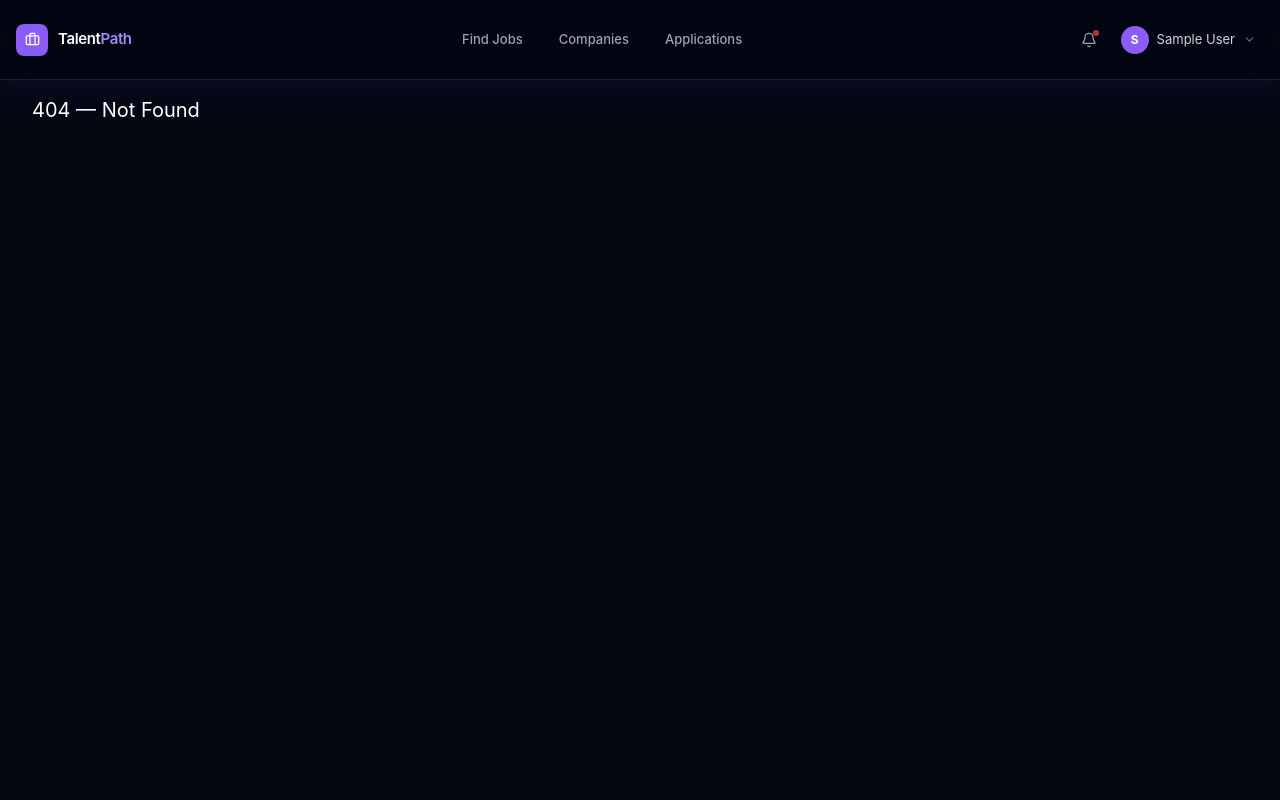
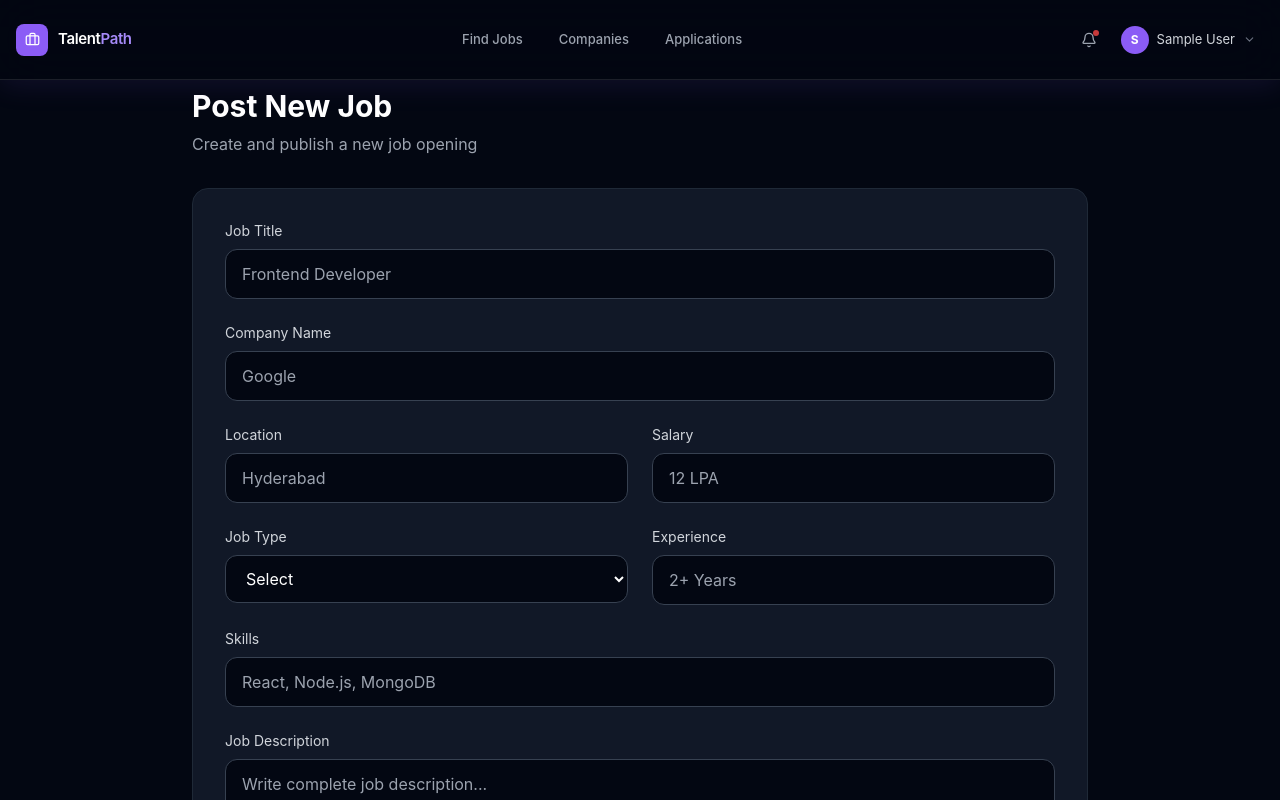
Before and after one commit to ad-Dinesh/placement-system, a React app in the folder frontend/: page /recruiter/postjob in a window 1280 px wide. Before the commit this address had no page. Shown: the top 800 px of the page. Built offline with nearby package versions, Linux system fonts and the light colour scheme; sample sign-in values are in the browser's storage; the HTML template or start-up script is replaced by a standard one.

Commit message:
postjob page

```diff
--- a/frontend/src/App.jsx
+++ b/frontend/src/App.jsx
@@ -17,6 +17,7 @@ import Applications from "./components/Applications";
 
 import Dashboard from "./components/Dashboard";
 import RecruiterDashboard from "./components/admin/RecruiterDashboard";
+import PostJob from "./components/admin/Postjob";
 
 
 // Not Found Page
@@ -142,6 +143,14 @@ function AppRoutes() {
               </ProtectedRoute>
             }
           />
+          <Route
+            path="/recruiter/postjob"
+            element={
+              <ProtectedRoute>
+                <PostJob />
+              </ProtectedRoute>
+            }
+          />
 
           <Route
             path="/applications"
--- a/frontend/src/components/admin/Postjob.jsx
+++ b/frontend/src/components/admin/Postjob.jsx
@@ -0,0 +1,317 @@
+import { useState } from "react";
+
+export default function PostJob() {
+
+  const [formData, setFormData] = useState({
+    title: "",
+    company: "",
+    location: "",
+    salary: "",
+    type: "",
+    experience: "",
+    skills: "",
+    description: "",
+  });
+
+  const [loading, setLoading] = useState(false);
+
+  const handleChange = (e) => {
+
+    setFormData({
+      ...formData,
+      [e.target.name]: e.target.value,
+    });
+
+  };
+
+
+  const handleSubmit = async (e) => {
+
+    e.preventDefault();
+
+    try {
+
+      setLoading(true);
+
+      console.log(formData);
+
+      // BACKEND API LATER
+
+      alert("Job Posted Successfully");
+
+      setFormData({
+        title: "",
+        company: "",
+        location: "",
+        salary: "",
+        type: "",
+        experience: "",
+        skills: "",
+        description: "",
+      });
+
+    } catch (error) {
+
+      console.log(error);
+
+    } finally {
+
+      setLoading(false);
+
+    }
+
+  };
+
+
+  return (
+
+    <div className="min-h-screen bg-gray-950 text-white p-6">
+
+      <div className="max-w-4xl mx-auto">
+
+        {/* HEADING */}
+        <div className="mb-8">
+
+          <h1 className="text-3xl font-bold">
+            Post New Job
+          </h1>
+
+          <p className="text-gray-400 mt-2">
+            Create and publish a new job opening
+          </p>
+
+        </div>
+
+
+        {/* FORM */}
+        <form
+          onSubmit={handleSubmit}
+          className="bg-gray-900 border border-gray-800 rounded-2xl p-8 space-y-6"
+        >
+
+          {/* JOB TITLE */}
+          <div>
+
+            <label className="block text-sm mb-2 text-gray-300">
+
+              Job Title
+
+            </label>
+
+            <input
+              type="text"
+              name="title"
+              value={formData.title}
+              onChange={handleChange}
+              placeholder="Frontend Developer"
+              className="w-full bg-gray-950 border border-gray-700 rounded-xl px-4 py-3 outline-none focus:border-violet-500"
+              required
+            />
+
+          </div>
+
+
+          {/* COMPANY */}
+          <div>
+
+            <label className="block text-sm mb-2 text-gray-300">
+
+              Company Name
+
+            </label>
+
+            <input
+              type="text"
+              name="company"
+              value={formData.company}
+              onChange={handleChange}
+              placeholder="Google"
+              className="w-full bg-gray-950 border border-gray-700 rounded-xl px-4 py-3 outline-none focus:border-violet-500"
+              required
+            />
+
+          </div>
+
+
+          {/* GRID */}
+          <div className="grid grid-cols-1 md:grid-cols-2 gap-6">
+
+            {/* LOCATION */}
+            <div>
+
+              <label className="block text-sm mb-2 text-gray-300">
+
+                Location
+
+              </label>
+
+              <input
+                type="text"
+                name="location"
+                value={formData.location}
+                onChange={handleChange}
+                placeholder="Hyderabad"
+                className="w-full bg-gray-950 border border-gray-700 rounded-xl px-4 py-3 outline-none focus:border-violet-500"
+                required
+              />
+
+            </div>
+
+
+            {/* SALARY */}
+            <div>
+
+              <label className="block text-sm mb-2 text-gray-300">
+
+                Salary
+
+              </label>
+
+              <input
+                type="text"
+                name="salary"
+                value={formData.salary}
+                onChange={handleChange}
+                placeholder="12 LPA"
+                className="w-full bg-gray-950 border border-gray-700 rounded-xl px-4 py-3 outline-none focus:border-violet-500"
+                required
+              />
+
+            </div>
+
+          </div>
+
+
+          {/* GRID */}
+          <div className="grid grid-cols-1 md:grid-cols-2 gap-6">
+
+            {/* JOB TYPE */}
+            <div>
+
+              <label className="block text-sm mb-2 text-gray-300">
+
+                Job Type
+
+              </label>
+
+              <select
+                name="type"
+                value={formData.type}
+                onChange={handleChange}
+                className="w-full bg-gray-950 border border-gray-700 rounded-xl px-4 py-3 outline-none focus:border-violet-500"
+                required
+              >
+
+                <option value="">
+                  Select
+                </option>
+
+                <option value="Full Time">
+                  Full Time
+                </option>
+
+                <option value="Part Time">
+                  Part Time
+                </option>
+
+                <option value="Internship">
+                  Internship
+                </option>
+
+                <option value="Remote">
+                  Remote
+                </option>
+
+              </select>
+
+            </div>
+
+
+            {/* EXPERIENCE */}
+            <div>
+
+              <label className="block text-sm mb-2 text-gray-300">
+
+                Experience
+
+              </label>
+
+              <input
+                type="text"
+                name="experience"
+                value={formData.experience}
+                onChange={handleChange}
+                placeholder="2+ Years"
+                className="w-full bg-gray-950 border border-gray-700 rounded-xl px-4 py-3 outline-none focus:border-violet-500"
+                required
+              />
+
+            </div>
+
+          </div>
+
+
+          {/* SKILLS */}
+          <div>
+
+            <label className="block text-sm mb-2 text-gray-300">
+
+              Skills
+
+            </label>
+
+            <input
+              type="text"
+              name="skills"
+              value={formData.skills}
+              onChange={handleChange}
+              placeholder="React, Node.js, MongoDB"
+              className="w-full bg-gray-950 border border-gray-700 rounded-xl px-4 py-3 outline-none focus:border-violet-500"
+              required
+            />
+
+          </div>
+
+
+          {/* DESCRIPTION */}
+          <div>
+
+            <label className="block text-sm mb-2 text-gray-300">
+
+              Job Description
+
+            </label>
+
+            <textarea
+              rows="6"
+              name="description"
+              value={formData.description}
+              onChange={handleChange}
+              placeholder="Write complete job description..."
+              className="w-full bg-gray-950 border border-gray-700 rounded-xl px-4 py-3 outline-none focus:border-violet-500 resize-none"
+              required
+            />
+
+          </div>
+
+
+          {/* BUTTON */}
+          <button
+            type="submit"
+            disabled={loading}
+            className="w-full bg-violet-500 hover:bg-violet-600 transition-all rounded-xl py-3 font-semibold"
+          >
+
+            {loading
+              ? "Posting..."
+              : "Post Job"}
+
+          </button>
+
+        </form>
+
+      </div>
+
+    </div>
+  );
+}
```
